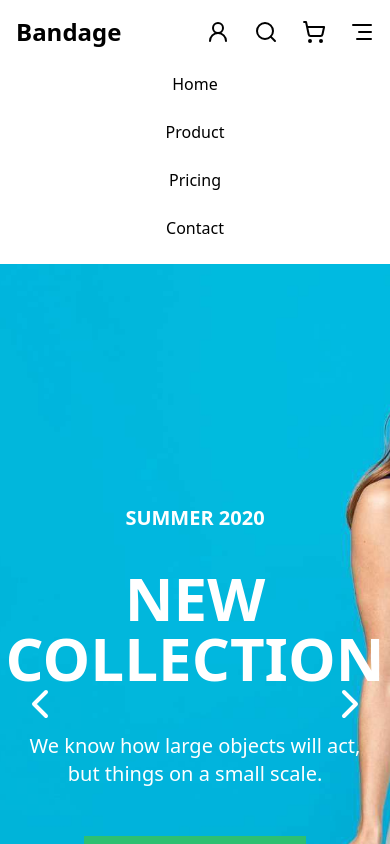
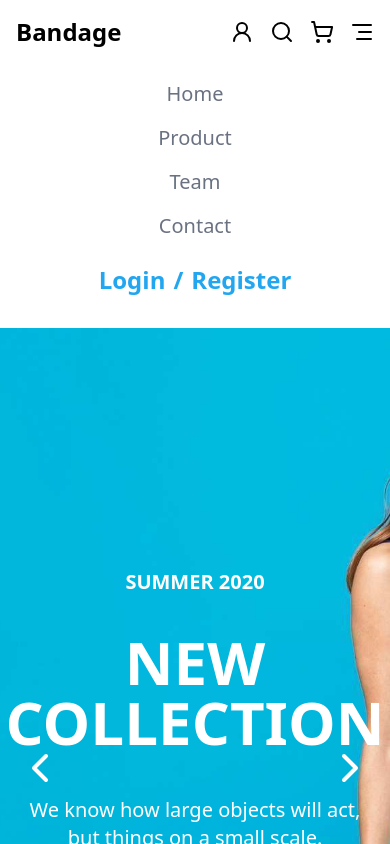
Before and after one commit to ozcnSezerr/e-commerce-final-project, a React (Vite) app: page / in a window 390 px wide. Shown: the top 844 px of the page. Built offline with nearby package versions, Linux system fonts and the light colour scheme.

Commit message:
Add auto-login and logout

```diff
--- a/src/App.jsx
+++ b/src/App.jsx
@@ -1,3 +1,6 @@
+import { useEffect } from "react";
+import { useDispatch } from "react-redux";
+import { verifyToken } from "./store/actions/clientActions";
 import "./App.css";
 import { ToastContainer } from "react-toastify";
 import "react-toastify/dist/ReactToastify.css";
@@ -6,6 +9,12 @@ import PageContent from "./layout/PageContent.jsx";
 import Footer from "./layout/Footer.jsx";
 
 function App() {
+  const dispatch = useDispatch();
+
+  useEffect(() => {
+    dispatch(verifyToken());
+  }, [dispatch]);
+
   return (
     <>
       <Header />
--- a/src/components/NavBar.jsx
+++ b/src/components/NavBar.jsx
@@ -1,6 +1,6 @@
 import { useState } from "react";
-import { Link } from "react-router-dom";
-import { useSelector } from "react-redux";
+import { Link } from "react-router-dom"; // Link importu önemli
+import { useSelector, useDispatch } from "react-redux";
 import md5 from "md5";
 import {
   UserRound,
@@ -10,12 +10,17 @@ import {
   Heart,
   ChevronDown,
   ChevronUp,
+  LogOut,
 } from "lucide-react";
+
+import { logoutUser } from "../store/actions/clientActions";
 
 export default function Navbar() {
   const [shopHover, setShopHover] = useState(false);
 
   const user = useSelector((store) => store.client.user);
+  const dispatch = useDispatch();
+
   const isLoggedIn = user && user.email;
 
   let gravatarUrl = "";
@@ -24,59 +29,91 @@ export default function Navbar() {
     gravatarUrl = `https://www.gravatar.com/avatar/${emailHash}?d=mp`;
   }
 
+  const handleLogout = () => {
+    dispatch(logoutUser());
+  };
+
   return (
     <nav className="text-black p-4 w-full md:px-8">
       <div className="flex flex-col md:flex-row md:items-center md:justify-between w-full">
-        {/* icons for mobile*/}
+        {/* --- mobile header */}
         <div className="flex items-center justify-between md:hidden w-full mb-4">
-          <h1 className="text-2xl font-bold">Bandage</h1>
-          <div className="flex space-x-6">
-            <UserRound />
-            <Search />
-            <ShoppingCart />
-            <TextAlignEnd />
+          <Link to="/" className="text-2xl font-bold">
+            Bandage
+          </Link>
+
+          <div className="flex items-center gap-4">
+            {isLoggedIn ? (
+              <img
+                src={gravatarUrl}
+                alt="user"
+                className="w-6 h-6 rounded-full object-cover border border-gray-300"
+              />
+            ) : (
+              <Link to="/login" className="text-black">
+                <UserRound className="w-6 h-6" />
+              </Link>
+            )}
+
+            <Search className="w-6 h-6" />
+            <ShoppingCart className="w-6 h-6" />
+            <TextAlignEnd className="w-6 h-6 cursor-pointer" />
           </div>
         </div>
 
-        <h1 className="hidden md:block text-2xl font-bold">Bandage</h1>
+        <Link to="/" className="hidden md:block text-2xl font-bold">
+          Bandage
+        </Link>
 
-        {/* menu for mobile */}
-        <ul className="flex flex-col md:hidden gap-y-2 text-center w-full">
+        {/* --- MOBILE MENU LIST --- */}
+        <ul className="flex flex-col md:hidden gap-y-4 text-center w-full text-xl text-gray-500 font-medium py-4">
           <li>
-            <a
-              href="/home"
-              className="px-4 py-2 inline-block hover:text-gray-500"
-            >
+            <Link to="/" className="hover:text-black">
               Home
-            </a>
+            </Link>
           </li>
           <li>
-            <a
-              href="/product"
-              className="px-4 py-2 inline-block hover:text-gray-500"
-            >
+            <Link to="/product" className="hover:text-black">
               Product
-            </a>
+            </Link>
           </li>
           <li>
-            <a
-              href="/pricing"
-              className="px-4 py-2 inline-block hover:text-gray-500"
-            >
-              Pricing
-            </a>
+            <Link to="/team" className="hover:text-black">
+              Team
+            </Link>
           </li>
           <li>
-            <a
-              href="/contact"
-              className="px-4 py-2 inline-block hover:text-gray-500"
-            >
+            <Link to="/contact" className="hover:text-black">
               Contact
-            </a>
+            </Link>
           </li>
+
+          {isLoggedIn ? (
+            // mobile logout
+            <li className="flex justify-center border-t border-gray-200 pt-4">
+              <button
+                onClick={handleLogout}
+                className="flex items-center gap-2 text-red-600 hover:text-red-800 font-bold"
+              >
+                <LogOut size={20} />
+                Log Out
+              </button>
+            </li>
+          ) : (
+            // mobile Login / Register
+            <li className="text-[#23A6F0] font-bold mt-2 text-2xl">
+              <Link to="/login" className="mr-2">
+                Login
+              </Link>
+              /
+              <Link to="/signup" className="ml-2">
+                Register
+              </Link>
+            </li>
+          )}
         </ul>
 
-        {/* menu for desktop */}
+        {/* --- DESKTOP MENU --- */}
         <ul className="hidden md:flex flex-row text-center items-center text-gray-500 mr-18 font-semibold">
           <li>
             <Link to="/" className="px-2 py-2 inline-block hover:text-gray-500">
@@ -84,7 +121,7 @@ export default function Navbar() {
             </Link>
           </li>
 
-          {/* dropdown part */}
+          {/* SHOP DROPDOWN */}
           <li
             className="relative"
             onMouseEnter={() => setShopHover(true)}
@@ -108,43 +145,83 @@ export default function Navbar() {
                 ${shopHover ? "opacity-100 visible" : "opacity-0 invisible"}
               `}
             >
-              {/* 2 x 6 */}
-              <a href="/cat1" className="px-4 py-4 rounded font-bold">
+              <Link
+                to="/shop/kadin"
+                className="px-4 py-4 rounded font-bold hover:bg-gray-50"
+              >
                 Kadın
-              </a>
-              <a href="/cat2" className="px-4 py-4 rounded font-bold">
+              </Link>
+              <Link
+                to="/shop/erkek"
+                className="px-4 py-4 rounded font-bold hover:bg-gray-50"
+              >
                 Erkek
-              </a>
-              <a href="/cat3" className="px-4 py-2 rounded">
+              </Link>
+
+              <Link
+                to="/shop/bags"
+                className="px-4 py-2 rounded hover:bg-gray-50"
+              >
                 Bags
-              </a>
-              <a href="/cat4" className="px-4 py-2 rounded">
+              </Link>
+              <Link
+                to="/shop/bags"
+                className="px-4 py-2 rounded hover:bg-gray-50"
+              >
                 Bags
-              </a>
-              <a href="/cat5" className="px-4 py-2 rounded">
+              </Link>
+
+              <Link
+                to="/shop/belts"
+                className="px-4 py-2 rounded hover:bg-gray-50"
+              >
                 Belts
-              </a>
-              <a href="/cat6" className="px-4 py-2 rounded">
+              </Link>
+              <Link
+                to="/shop/belts"
+                className="px-4 py-2 rounded hover:bg-gray-50"
+              >
                 Belts
-              </a>
-              <a href="/cat7" className="px-4 py-2 rounded">
+              </Link>
+
+              <Link
+                to="/shop/cosmetics"
+                className="px-4 py-2 rounded hover:bg-gray-50"
+              >
                 Cosmetics
-              </a>
-              <a href="/cat8" className="px-4 py-2 rounded">
+              </Link>
+              <Link
+                to="/shop/cosmetics"
+                className="px-4 py-2 rounded hover:bg-gray-50"
+              >
                 Cosmetics
-              </a>
-              <a href="/cat9" className="px-4 py-2 rounded">
+              </Link>
+
+              <Link
+                to="/shop/bags"
+                className="px-4 py-2 rounded hover:bg-gray-50"
+              >
                 Bags
-              </a>
-              <a href="/cat10" className="px-4 py-2 rounded">
+              </Link>
+              <Link
+                to="/shop/bags"
+                className="px-4 py-2 rounded hover:bg-gray-50"
+              >
                 Bags
-              </a>
-              <a href="/cat11" className="px-4 py-2 rounded">
+              </Link>
+
+              <Link
+                to="/shop/hats"
+                className="px-4 py-2 rounded hover:bg-gray-50"
+              >
                 Hats
-              </a>
-              <a href="/cat12" className="px-4 py-2 rounded">
+              </Link>
+              <Link
+                to="/shop/hats"
+                className="px-4 py-2 rounded hover:bg-gray-50"
+              >
                 Hats
-              </a>
+              </Link>
             </div>
           </li>
 
@@ -173,29 +250,39 @@ export default function Navbar() {
             </Link>
           </li>
           <li>
-            <a
-              href="/pages"
+            <Link
+              to="/pages"
               className="px-2 py-2 inline-block hover:text-gray-500"
             >
               Pages
-            </a>
+            </Link>
           </li>
         </ul>
 
-        {/* icons for desktop */}
+        {/* --- DESKTOP ICONS --- */}
         <div className="hidden md:flex items-center space-x-8 text-[#23A6F0]">
           {isLoggedIn ? (
-            // GİRİŞ YAPILMIŞSA: Gravatar + İsim
-            <div className="flex items-center gap-2 cursor-pointer">
+            // Logout and profile
+            <div className="flex items-center gap-2">
               <img
                 src={gravatarUrl}
                 alt={user.name}
                 className="w-8 h-8 rounded-full border border-gray-300 object-cover"
               />
-              <p className="hidden lg:block font-medium">{user.name}</p>
+              <p className="hidden lg:block font-medium text-gray-700">
+                {user.name}
+              </p>
+
+              <button
+                onClick={handleLogout}
+                className="ml-1 p-1 rounded-md text-gray-500 hover:text-red-600 hover:bg-gray-100 transition-colors"
+                title="Log Out"
+              >
+                <LogOut size={18} />
+              </button>
             </div>
           ) : (
-            // GİRİŞ YAPILMAMIŞSA: Login / Register Linkleri
+            // Login and register
             <div className="flex items-center space-x-1">
               <UserRound className="w-6 h-6 lg:w-4 lg:h-5" />
               <div className="hidden lg:flex gap-1 font-bold text-sm">
--- a/src/store/actions/clientActions.js
+++ b/src/store/actions/clientActions.js
@@ -17,7 +17,6 @@ export const fetchRoles = () => (dispatch, getState) => {
   const { client } = getState();
 
   if (client.roles && client.roles.length > 0) {
-    console.log("Roller zaten yüklü, API isteği atılmadı.");
     return;
   }
 
@@ -42,6 +41,8 @@ export const loginUser = (formData, history) => (dispatch) => {
         localStorage.setItem("token", res.data.token);
       }
 
+      axiosInstance.defaults.headers.common["Authorization"] = res.data.token;
+
       toast.success("Giriş Başarılı, Yönlendiriliyorsunuz...");
 
       history.push("/");
@@ -51,3 +52,38 @@ export const loginUser = (formData, history) => (dispatch) => {
       toast.error(err.response?.data?.message || "Giriş başarısız.");
     });
 };
+
+//Auto-Login
+export const verifyToken = () => (dispatch) => {
+  const token = localStorage.getItem("token");
+
+  if (token) {
+    axiosInstance.defaults.headers.common["Authorization"] = token;
+
+    axiosInstance
+      .get("/verify")
+      .then((res) => {
+        dispatch(setUser(res.data));
+
+        const newToken = res.data.token;
+        localStorage.setItem("token", newToken);
+        axiosInstance.defaults.headers.common["Authorization"] = newToken;
+
+        console.log("Auto-login başarılı, token yenilendi.");
+      })
+      .catch((err) => {
+        console.error("Token geçersiz, çıkış yapılıyor...", err);
+        localStorage.removeItem("token");
+        delete axiosInstance.defaults.headers.common["Authorization"];
+        dispatch(setUser({}));
+      });
+  }
+};
+
+// logout
+export const logoutUser = () => (dispatch) => {
+  dispatch(setUser({}));
+  localStorage.removeItem("token");
+  delete axiosInstance.defaults.headers.common["Authorization"];
+  toast.info("Başarıyla çıkış yapıldı.");
+};
```
